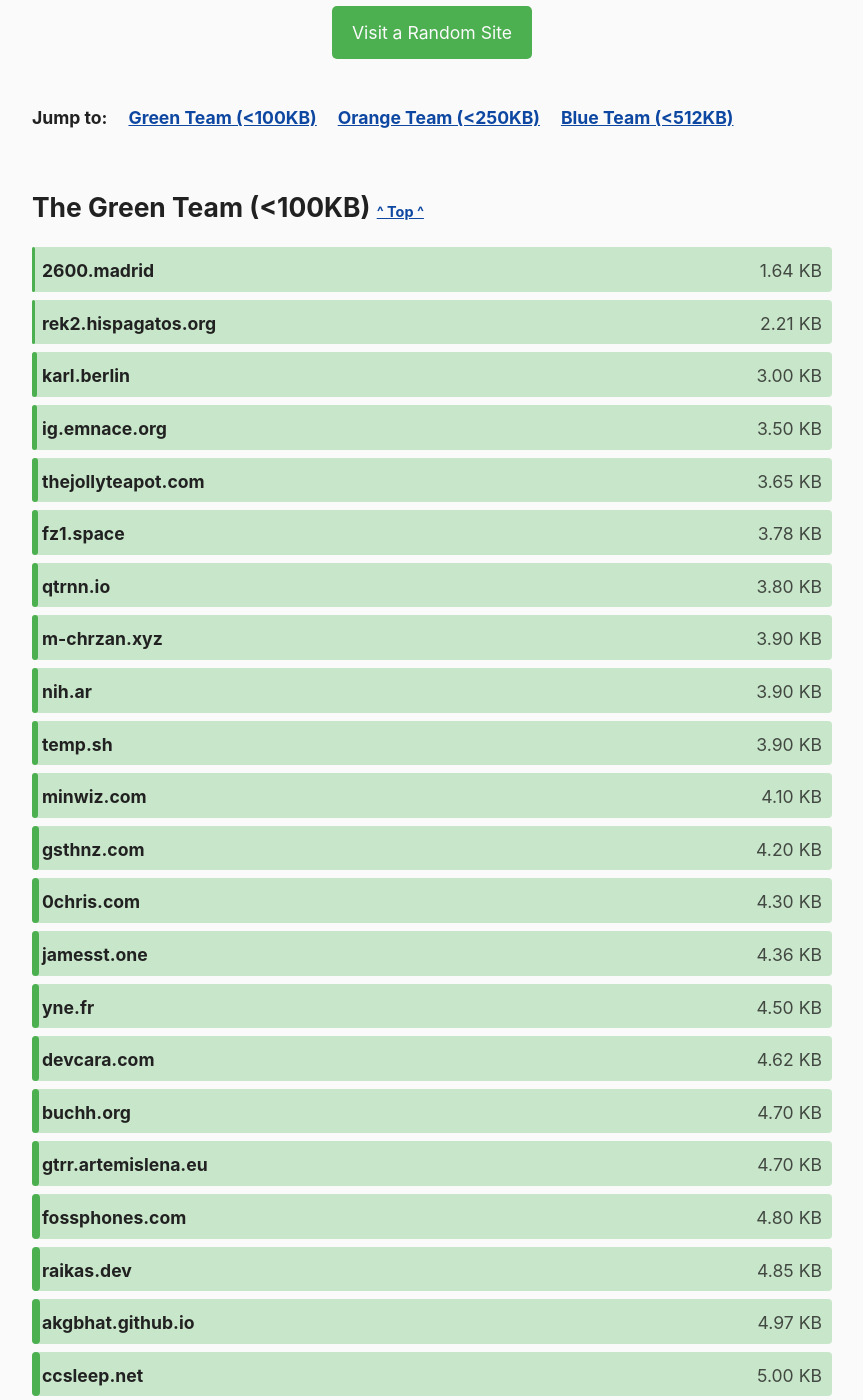
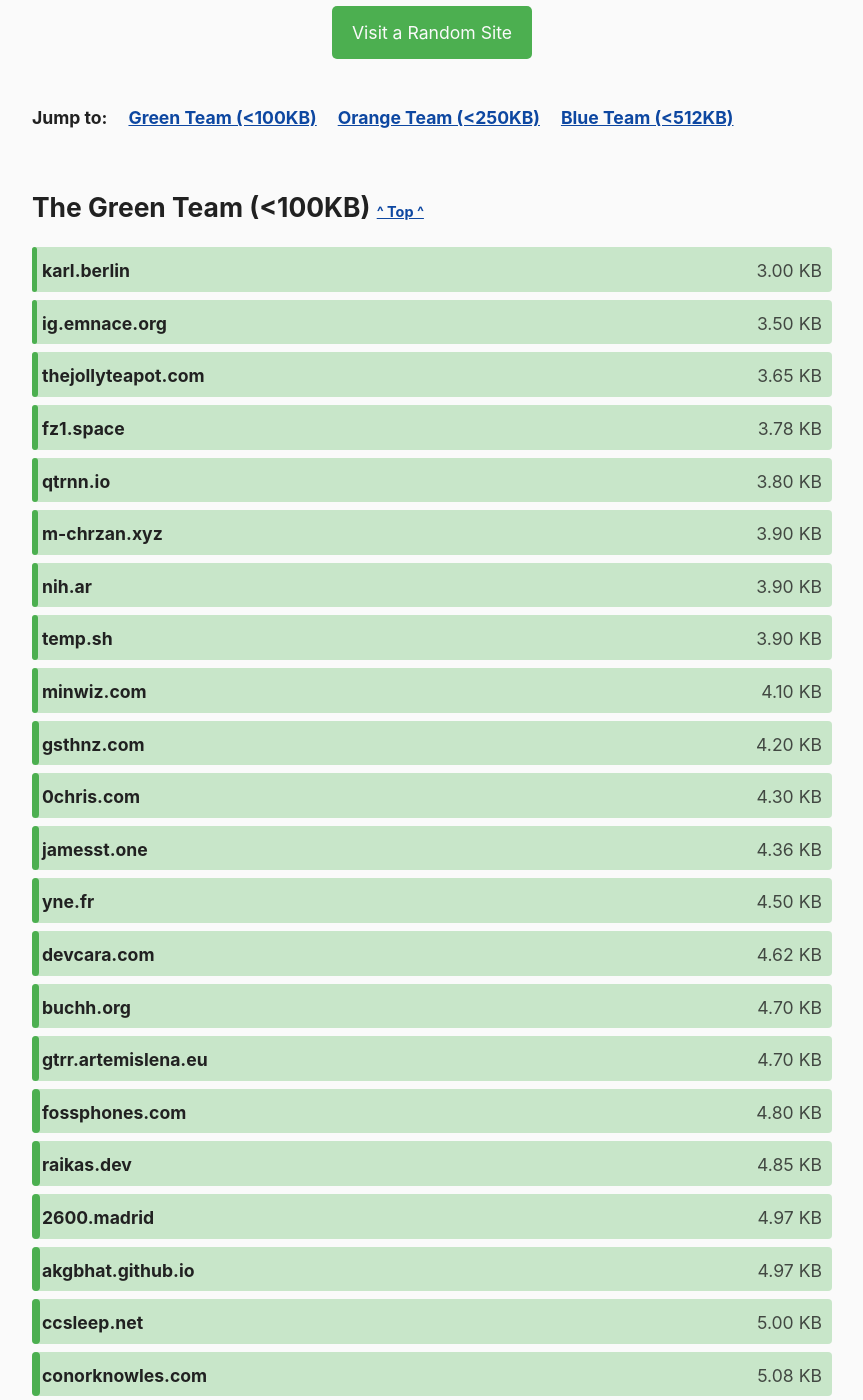
Before and after one commit to kevquirk/512kb.club, a Jekyll site: the page built from index.md, in a window 1280 px wide and 1400 px high, scrolled down 1060 px. Shown: the whole window, without its empty margins (208-1071 px from the left). Built offline with Jekyll 4.4.1, drawn with Linux system fonts in a browser that asks for light colours; some of the changed text lies outside the part shown.

Commit message:
Use uncompressed size

```diff
--- a/_data/sites.yml
+++ b/_data/sites.yml
@@ -35,7 +35,7 @@
 
 - domain: 2600.madrid
   url: https://2600.madrid
-  size: 1.64
+  size: 4.97
   last_checked: 2023-11-06
 
 - domain: 46692.dev
@@ -1390,7 +1390,7 @@
 
 - domain: hispagatos.org
   url: https://hispagatos.org
-  size: 256
+  size: 405
   last_checked: 2023-11-06
 
 - domain: hjr265.me
@@ -2549,7 +2549,7 @@
 
 - domain: rek2.hispagatos.org
   url: https://rek2.hispagatos.org
-  size: 2.21
+  size: 7.93
   last_checked: 2023-11-06
 
 - domain: reorx.com
@@ -2561,6 +2561,7 @@
   url: https://revuo-xmr.com/
   size: 444
   last_checked: 2022-04-10
+
 - domain: rezhajul.io
   url: https://rezhajul.io/
   size: 28.4
```
